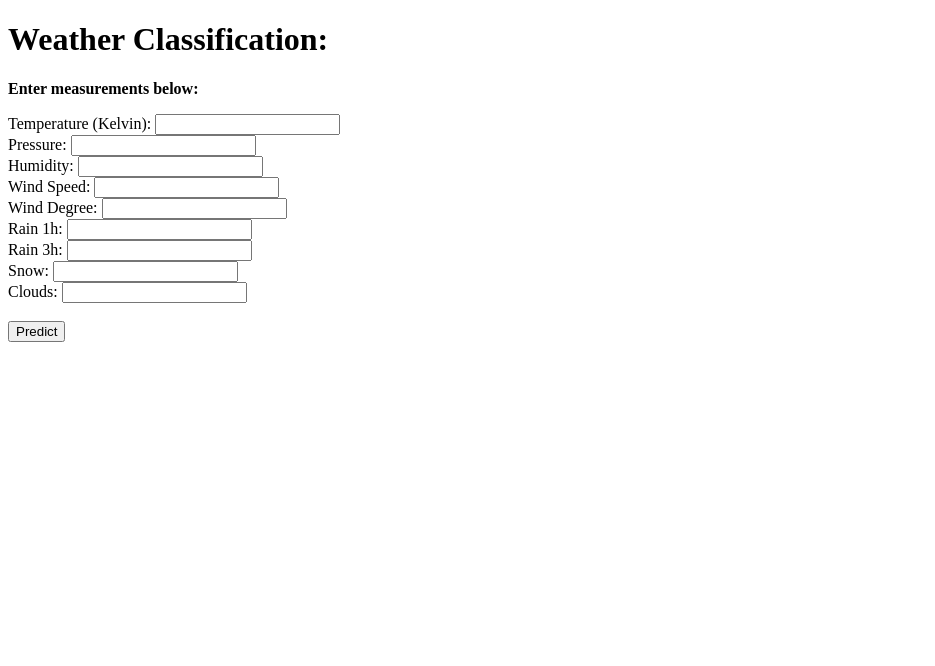
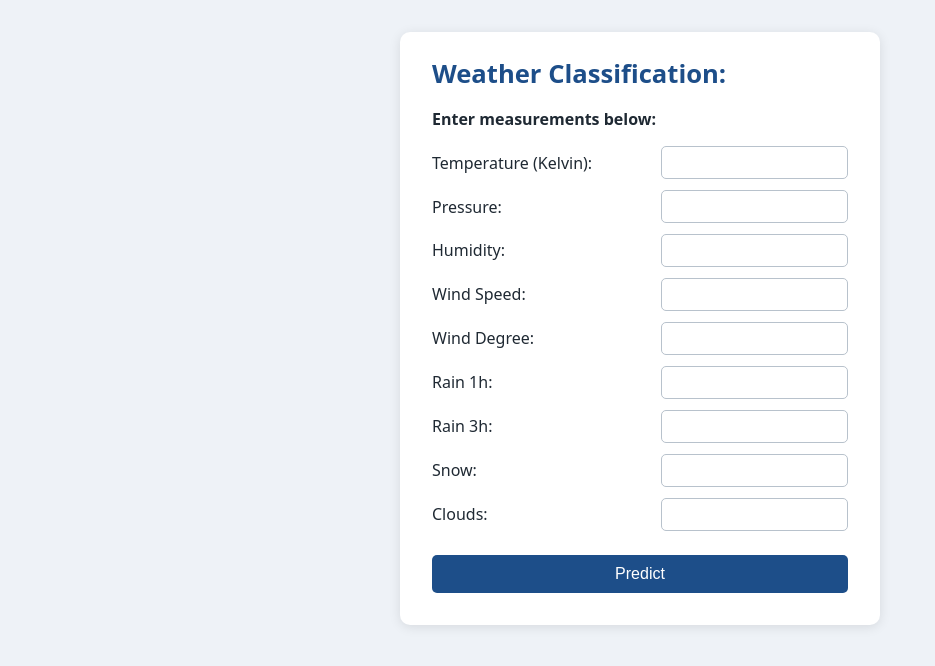
Before and after one commit to DevOps-Group2-CourseWork/weather-ml-app, a Flask app: page / in a window 1280 px wide. Shown: the top 666 px of the page, without its empty margins (0-935 px from the left). Run offline with Flask 3, Linux system fonts and the light colour scheme.

Commit message:
Add stylesheet to html templates.

```diff
--- /dev/null
+++ b/static/css/style.css
@@ -0,0 +1,88 @@
+*, *::before, *::after {
+    box-sizing: border-box;
+}
+
+html {
+    background: #eef2f7;
+}
+
+body {
+    font-family: system-ui, -apple-system, "Segoe UI", sans-serif;
+    color: #1f2933;
+    width: 100%;
+    max-width: 480px;
+    margin: 2rem auto;
+    padding: 1.5rem 2rem 2rem;
+    background: #fff;
+    border-radius: 10px;
+    box-shadow: 0 2px 12px rgba(0, 0, 0, 0.1);
+}
+
+h1 {
+    margin-top: 0;
+    font-size: 1.6rem;
+    color: #1d4e89;
+}
+
+form br {
+    display: none;
+}
+
+label {
+    display: flex;
+    justify-content: space-between;
+    align-items: center;
+    gap: 1rem;
+    margin-bottom: 0.7rem;
+}
+
+input {
+    width: 45%;
+    padding: 0.4rem 0.5rem;
+    border: 1px solid #b8c2cc;
+    border-radius: 5px;
+    font-size: 1rem;
+}
+
+input:focus {
+    outline: 2px solid #1d4e89;
+    border-color: transparent;
+}
+
+button {
+    width: 100%;
+    margin-top: 0.8rem;
+    padding: 0.65rem;
+    background: #1d4e89;
+    color: #fff;
+    border: 0;
+    border-radius: 5px;
+    font-size: 1rem;
+    cursor: pointer;
+}
+
+button:hover {
+    background: #163b69;
+}
+
+a {
+    color: #1d4e89;
+}
+
+@media (max-width: 480px) {
+    body {
+        margin: 0.5rem auto;
+        padding: 1rem;
+        width: calc(100% - 1rem);
+    }
+
+    label {
+        flex-direction: column;
+        align-items: stretch;
+        gap: 0.3rem;
+    }
+
+    input {
+        width: 100%;
+    }
+}
--- a/templates/form.html
+++ b/templates/form.html
@@ -1,6 +1,9 @@
 <!DOCTYPE html>
 <html>
 <head>
+    <meta charset="utf-8">
+    <meta name="viewport" content="width=device-width, initial-scale=1">
+    <link rel="stylesheet" href="../static/css/style.css">
     <title>Weather Classification Input</title>
 </head>
 <body>
--- a/templates/result.html
+++ b/templates/result.html
@@ -1,6 +1,9 @@
 <!DOCTYPE html>
 <html>
 <head>
+    <meta charset="utf-8">
+    <meta name="viewport" content="width=device-width, initial-scale=1">
+    <link rel="stylesheet" href="../static/css/style.css">
     <title>Prediction Result</title>
 </head>
 <body>
```
